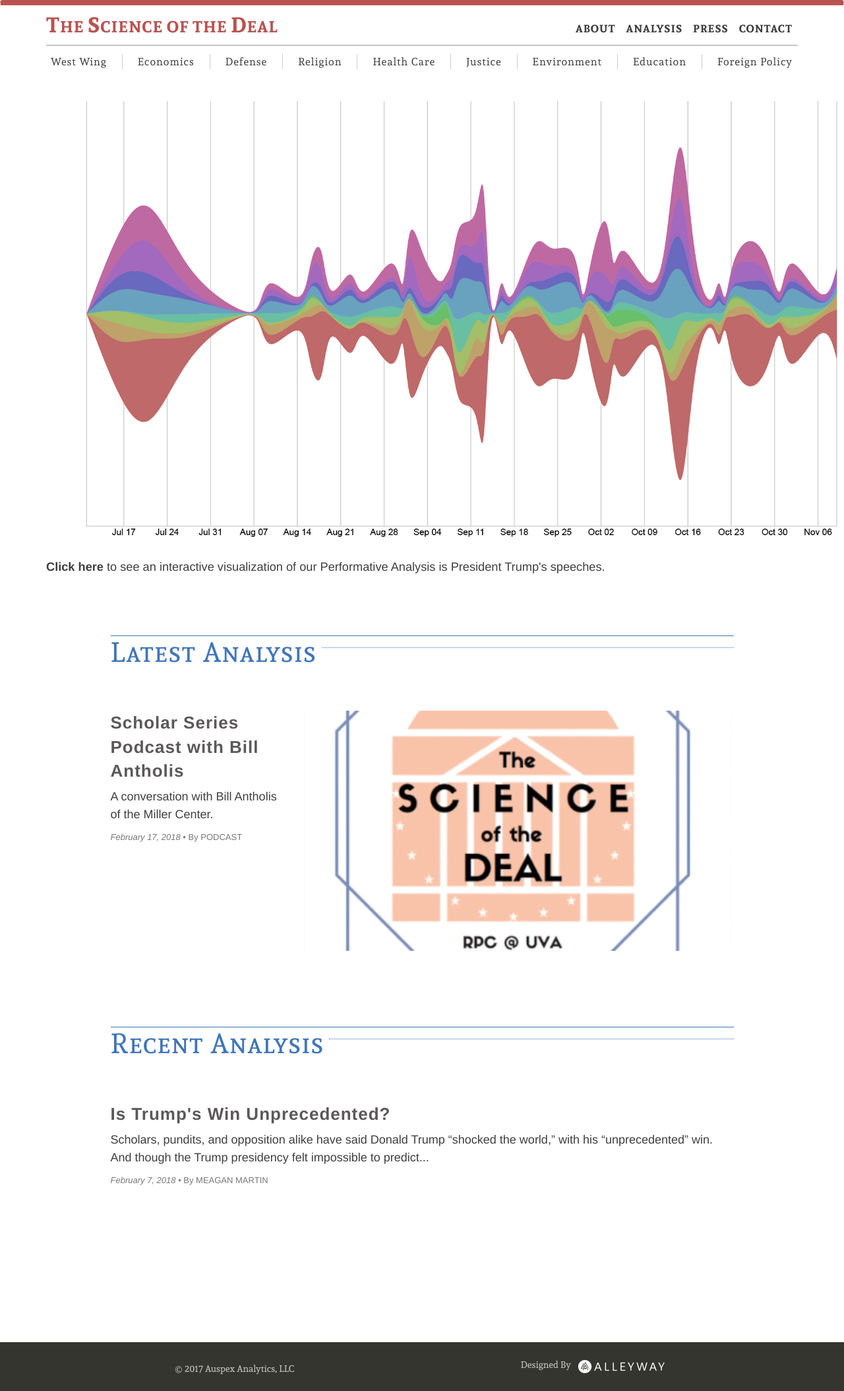
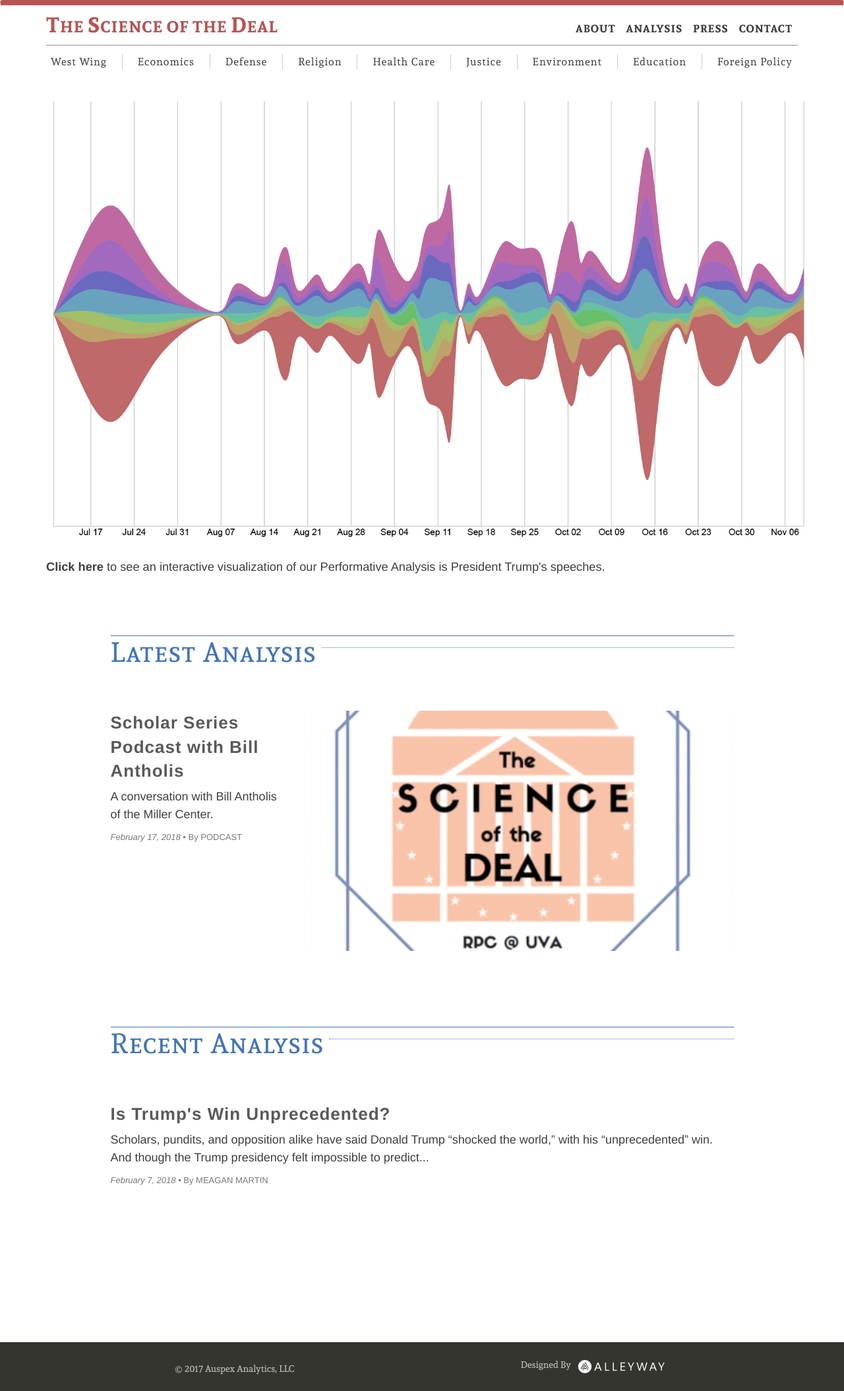
Before and after one commit to alleyway/thescienceofthedeal, a Jekyll site: the page built from index.html, in a window 1280 px wide. Shown: the whole page at 66% size. Built offline with Jekyll 4.4.1, drawn with Linux system fonts in a browser that asks for light colours.

Commit message:
fake streamgraph margins

```diff
--- a/index.html
+++ b/index.html
@@ -11,7 +11,7 @@
 
 <div class="container">
 
-    <img src="/img/summer-fall-stream1.jpg" class="img-responsive" style="margin: 30px 60px 30px 60px; " alt="fake-streamgraph" />
+    <img src="/img/summer-fall-stream1.jpg" class="img-responsive" style="margin: 30px 120px 30px 10px; " alt="fake-streamgraph" />
 
 
 
```
